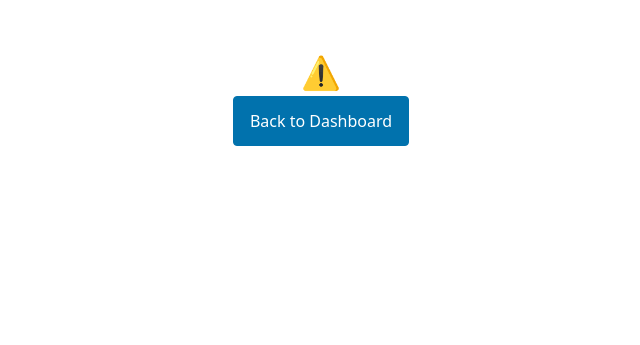
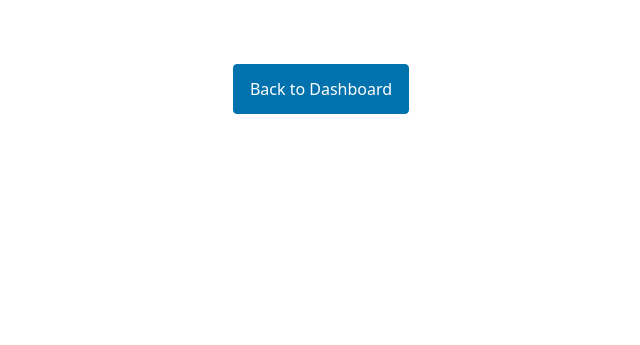
Before and after one commit to 0xzerolight/topic_watch, a Python web app: template app/templates/error.html in a window 1280 px wide. Shown: the part 93-438 px from the top of the page, without its empty margins (319-959 px from the left). Run offline with Jinja, Linux system fonts and the light colour scheme; the template is opened without the code that fills it, so the values that code supplies are empty.

Commit message:
fix(web): drop empty-state emoji, tighten no-topics copy

```diff
--- a/app/static/components.css
+++ b/app/static/components.css
@@ -413,15 +413,8 @@ a.chip:hover { background: var(--app-surface-sunken); }
 }
 
 /* ============================================================
- * Empty-state augmentation (in place — the base lives in themes.css)
+ * Empty-state title (base lives in themes.css)
  * ============================================================ */
-.empty-state .empty-icon {
-  display: block;
-  font-size: 2rem;
-  line-height: 1;
-  margin-bottom: var(--app-2);
-  color: var(--app-ink-quiet);
-}
 .empty-state .empty-title {
   font-weight: 600;
   color: var(--app-ink);
--- a/app/templates/dashboard.html
+++ b/app/templates/dashboard.html
@@ -124,15 +124,13 @@
 {% else %}
 {% if active_tag %}
 <div class="empty-state">
-    <span class="empty-icon" aria-hidden="true">&#127991;</span>
     <p class="empty-title">No topics found with tag <kbd>{{ active_tag }}</kbd>.</p>
     <p class="empty-state-hint"><a href="/">Clear filter</a> to see all topics.</p>
 </div>
 {% else %}
 <div class="empty-state">
-    <span class="empty-icon" aria-hidden="true">&#128240;</span>
-    <p class="empty-title">No topics yet — add one to start watching.</p>
-    <p class="empty-state-hint">Get started by <a href="/topics/new">adding your first topic</a>. Topic Watch monitors RSS feeds and notifies you only when there's genuinely new information.</p>
+    <p class="empty-title">No topics yet</p>
+    <p class="empty-state-hint"><a href="/topics/new">Add your first topic</a> to start watching.</p>
 </div>
 {% endif %}
 {% endif %}
--- a/app/templates/error.html
+++ b/app/templates/error.html
@@ -2,13 +2,6 @@
 {% block title %}{{ status_code }} — Topic Watch{% endblock %}
 {% block content %}
 <div class="empty-state">
-    {% if status_code == 404 %}
-    <span class="empty-icon" aria-hidden="true">&#128269;</span>
-    {% elif status_code == 403 %}
-    <span class="empty-icon" aria-hidden="true">&#128274;</span>
-    {% else %}
-    <span class="empty-icon" aria-hidden="true">&#9888;&#65039;</span>
-    {% endif %}
     <p class="empty-title">{{ status_code }}</p>
     <p>{{ detail }}</p>
     {% if status_code == 404 %}
--- a/app/templates/feed_health.html
+++ b/app/templates/feed_health.html
@@ -27,7 +27,6 @@
 </table>
 {% else %}
 <div class="empty-state">
-    <span class="empty-icon" aria-hidden="true">&#128225;</span>
     <p class="empty-title">No feed health data yet.</p>
     <p class="empty-state-hint">Feed health is tracked automatically after feeds are fetched. Once your topics run their first checks, each feed's status, success rate, and recent errors will show up here.</p>
 </div>
```
Also changed, not shown: tests/test_web.py (+1 -1 lines).
